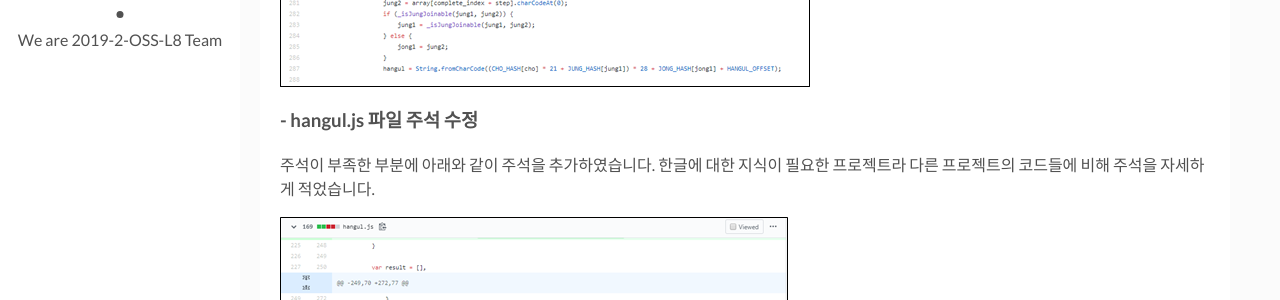
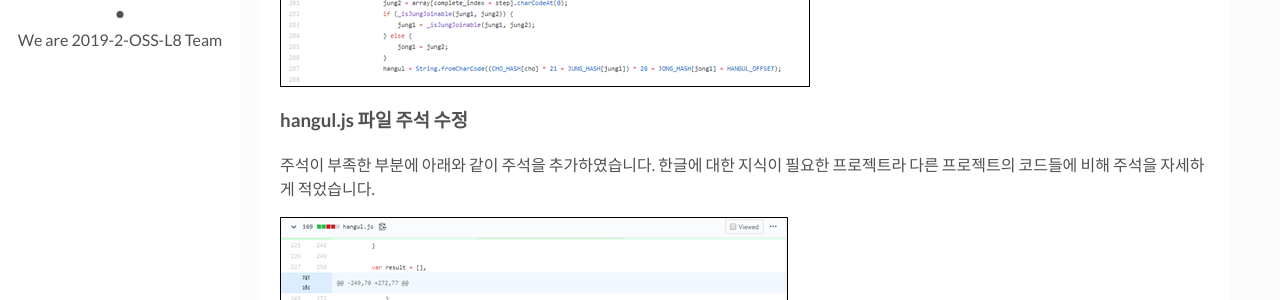
Before and after one commit to 19-2-SKKU-OSS/2019-2-OSS-L8-page, a Jekyll site: the page built from _posts/2017-04-06-how-i-rest-from-work (5번째 사본).markdown, in a window 1280 px wide and 900 px high, scrolled down 734 px. Shown: the part 151-451 px from the top of the window. Built offline with Jekyll 4.4.1, drawn with Linux system fonts in a browser that asks for light colours; comment, search, counter and statistics services are not loaded.

```diff
--- a/_posts/2017-04-06-how-i-rest-from-work (5번째 사본).markdown
+++ b/_posts/2017-04-06-how-i-rest-from-work (5번째 사본).markdown
@@ -13,7 +13,7 @@ hangul.js 코드 중 아래와 같이 주석이 제대로 적혀있는 부분이
 
 ![hanguel_1]({{site.baseurl}}/assets/img/hanguel_1.png)
 
-### - hangul.js 파일 주석 수정
+### hangul.js 파일 주석 수정
 주석이 부족한 부분에 아래와 같이 주석을 추가하였습니다. 한글에 대한 지식이 필요한 프로젝트라 다른 프로젝트의 코드들에 비해 주석을 자세하게 적었습니다.
 
 ![hanguel_2]({{site.baseurl}}/assets/img/hanguel_2.png)
```
